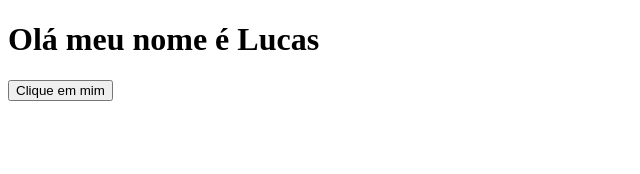
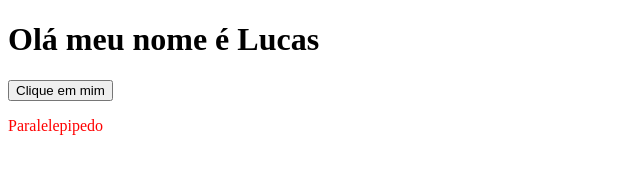
Before and after one commit to lucasvlb/HTML-CSS-e-JS, a plain HTML site: page index.html in a window 1280 px wide. Both pictures are taken after a click on the button "Clique em mim". Shown: the whole page, without its empty margins (0-640 px from the left). Drawn offline with Linux system fonts and the light colour scheme.

Commit message:
Java Script

```diff
--- a/index.html
+++ b/index.html
@@ -18,7 +18,7 @@
 
     <button onclick="hello()">Clique em mim</button>
 
-    <p id="texto"></p>
+    <p id="texto">Paralelepipedo</p>
     <script src="script.js"></script>
 
 </body>
--- a/script.js
+++ b/script.js
@@ -17,5 +17,8 @@
 
 function hello(){
     document.getElementById("texto").textContend ="hello world";
+    document.getElementById("texto").style.color ="red";
+
+
 
 }
```
